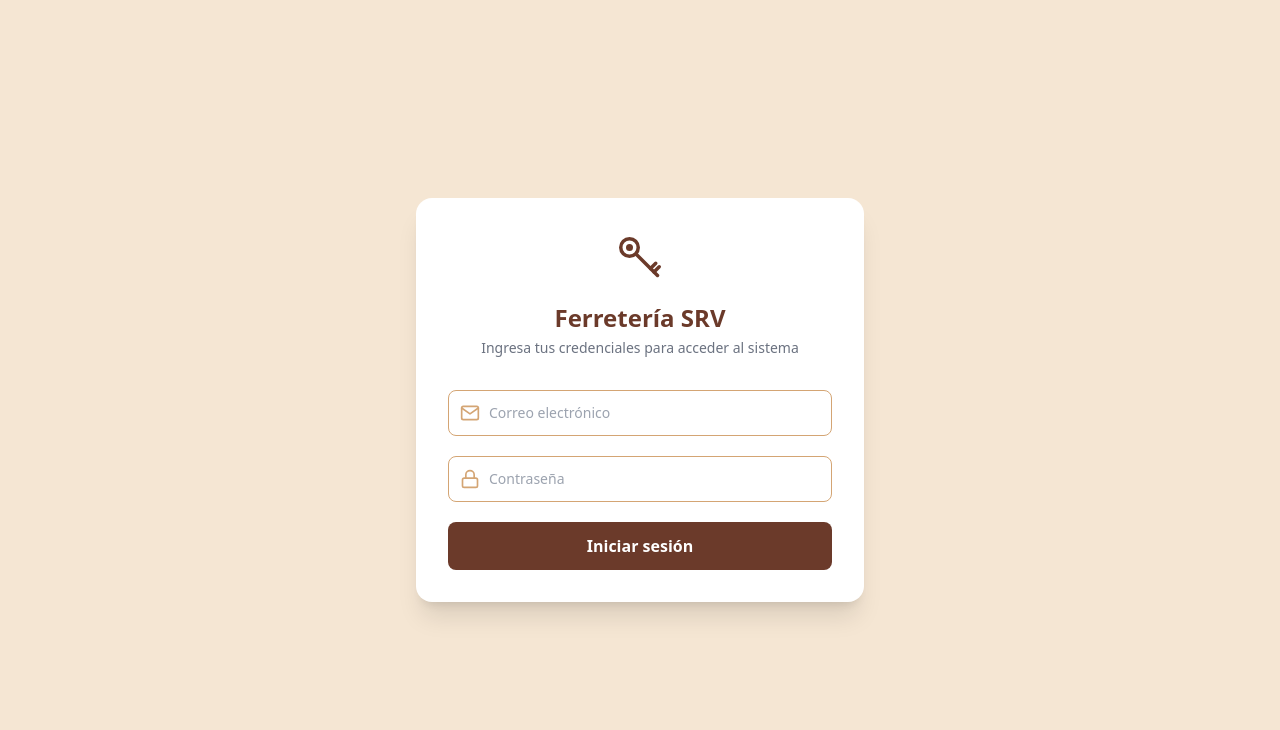
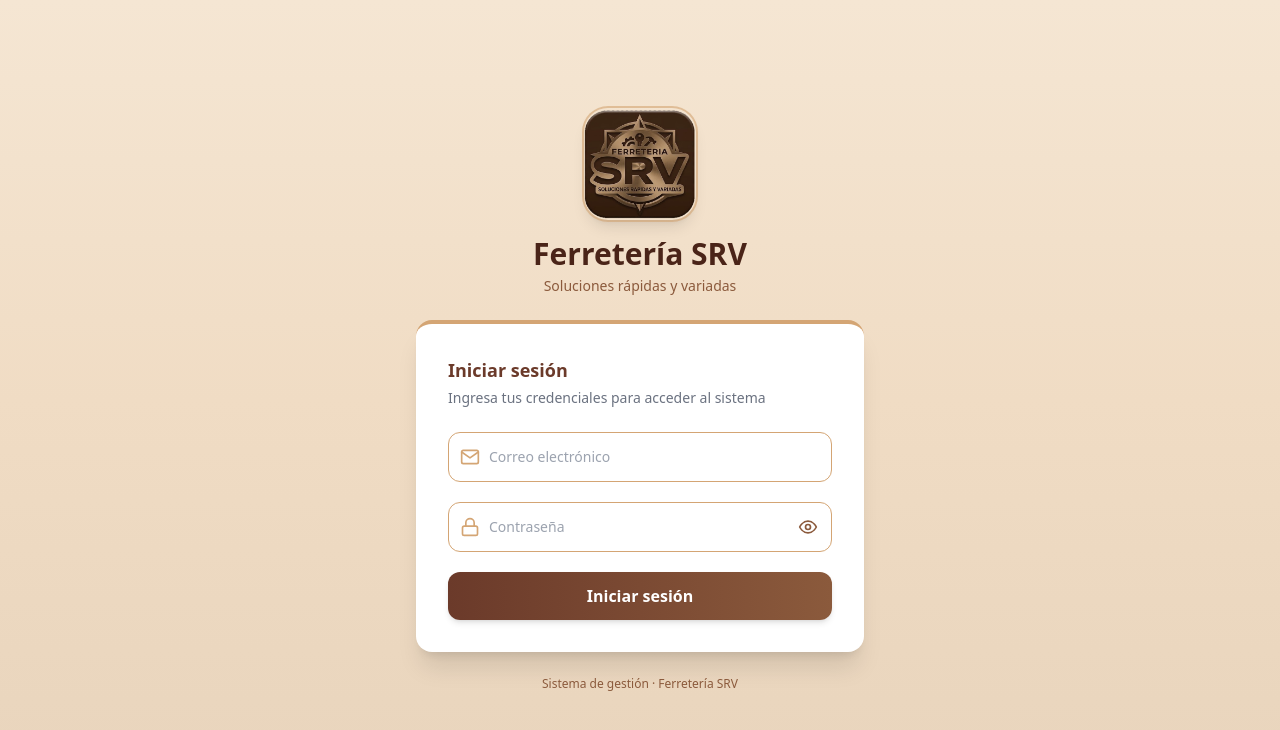
Before and after one commit to JeffersonQuin/Ferreteria-SRV, a Nuxt app: page / in a window 1280 px wide. Shown: the top 730 px of the page. Built offline with nearby package versions, Linux system fonts and the light colour scheme; no server answers.

Commit message:
Correciones de sidebar y login

```diff
--- a/app/components/AppCard.vue
+++ b/app/components/AppCard.vue
@@ -8,9 +8,9 @@ defineProps<{
 <template>
   <NuxtLink
     :to="to"
-    class="group flex min-h-32 flex-col items-center justify-center gap-3 rounded-2xl border border-[#D4A574] bg-white p-5 text-center shadow-sm transition-all duration-200 hover:-translate-y-0.5 hover:shadow-lg focus:outline-none focus:ring-2 focus:ring-[#D4A574] focus:ring-offset-2 active:scale-95"
+    class="group flex min-h-32 flex-col items-center justify-center gap-3 rounded-2xl border border-[#D4A574]/70 bg-gradient-to-b from-white to-[#FBF3E8] p-4 text-center shadow-sm transition-all duration-200 hover:-translate-y-0.5 hover:shadow-lg focus:outline-none focus:ring-2 focus:ring-[#D4A574] focus:ring-offset-2 active:scale-95 sm:p-5"
   >
-    <span class="flex h-16 w-16 items-center justify-center rounded-full bg-[#6B3A2A] text-white transition-colors duration-200 group-hover:bg-[#8B5A3C]">
+    <span class="flex h-16 w-16 items-center justify-center rounded-full bg-gradient-to-br from-[#6B3A2A] to-[#8B5A3C] text-white shadow-md transition-transform duration-200 group-hover:scale-105">
       <slot name="icon" />
     </span>
     <span class="text-sm font-semibold leading-tight text-[#6B3A2A] sm:text-base">{{ label }}</span>
--- a/app/components/UserInfo.vue
+++ b/app/components/UserInfo.vue
@@ -3,19 +3,23 @@ const { user, signOut } = useAuth()
 </script>
 
 <template>
-  <div class="flex items-center gap-4 rounded-lg border border-[#D4A574] bg-white p-4">
-    <img
-      :src="user?.user_metadata?.avatar_url ?? '/placeholder-avatar.png'"
-      :alt="user?.user_metadata?.full_name ?? 'Usuario'"
-      class="h-12 w-12 rounded-full object-cover"
-    >
-    <div class="flex flex-col">
-      <span class="font-semibold text-[#6B3A2A]">{{ user?.user_metadata?.full_name }}</span>
-      <span class="text-sm text-gray-600">{{ user?.email }}</span>
+  <div class="flex flex-col gap-3 rounded-2xl border border-[#D4A574] bg-white p-4 shadow-sm sm:flex-row sm:items-center">
+    <div class="flex min-w-0 items-center gap-3">
+      <img
+        :src="user?.user_metadata?.avatar_url ?? '/placeholder-avatar.png'"
+        :alt="user?.user_metadata?.full_name ?? 'Usuario'"
+        width="48"
+        height="48"
+        class="h-12 w-12 shrink-0 rounded-full object-cover ring-2 ring-[#D4A574]"
+      >
+      <div class="flex min-w-0 flex-col">
+        <span class="truncate font-semibold text-[#6B3A2A]">{{ user?.user_metadata?.full_name }}</span>
+        <span class="truncate text-sm text-gray-600">{{ user?.email }}</span>
+      </div>
     </div>
     <button
       type="button"
-      class="ml-auto rounded bg-[#6B3A2A] px-4 py-2 text-sm font-semibold text-white hover:bg-[#8B5A3C]"
+      class="inline-flex min-h-11 items-center justify-center rounded-lg bg-[#6B3A2A] px-4 py-2 text-sm font-semibold text-white transition-colors duration-200 hover:bg-[#8B5A3C] focus:outline-none focus:ring-2 focus:ring-[#D4A574] focus:ring-offset-2 sm:ml-auto"
       @click="signOut"
     >
       Cerrar sesión
--- a/app/pages/dashboard/index.vue
+++ b/app/pages/dashboard/index.vue
@@ -4,15 +4,24 @@ useHead({ title: 'Ferretería SRV - Dashboard' })
 </script>
 
 <template>
-  <section aria-labelledby="dashboard-title" class="mx-auto flex max-w-5xl flex-col gap-6">
-    <header>
-      <h1 id="dashboard-title" class="text-2xl font-bold text-[#6B3A2A] sm:text-3xl">Ferretería SRV</h1>
-      <p class="mt-1 text-sm text-gray-600">Elige una aplicación para empezar</p>
+  <section aria-labelledby="dashboard-title" class="mx-auto flex max-w-5xl flex-col gap-5 sm:gap-6">
+    <header class="flex items-center gap-4 rounded-2xl bg-gradient-to-r from-[#4A2418] to-[#6B3A2A] p-4 text-white shadow-lg sm:p-5">
+      <img
+        src="/Logo.png"
+        alt="Ferretería SRV"
+        width="64"
+        height="64"
+        class="h-14 w-14 shrink-0 rounded-2xl object-contain shadow-md ring-2 ring-[#D4A574]/70 sm:h-16 sm:w-16"
+      >
+      <div class="min-w-0">
+        <h1 id="dashboard-title" class="text-xl font-bold sm:text-3xl">Ferretería SRV</h1>
+        <p class="mt-0.5 text-sm text-[#F5E6D3]">Elige una aplicación para empezar</p>
+      </div>
     </header>
 
     <UserInfo />
 
-    <nav aria-label="Aplicaciones" class="grid grid-cols-2 gap-4 sm:grid-cols-3 lg:grid-cols-4">
+    <nav aria-label="Aplicaciones" class="grid grid-cols-2 gap-3 sm:grid-cols-3 sm:gap-4 lg:grid-cols-4">
       <AppCard to="/dashboard/clientes" label="Clientes">
         <template #icon>
           <svg class="h-8 w-8" viewBox="0 0 24 24" fill="none" stroke="currentColor" stroke-width="2" aria-hidden="true">
--- a/app/pages/index.vue
+++ b/app/pages/index.vue
@@ -3,6 +3,7 @@ definePageMeta({ middleware: 'auth' })
 
 const email = ref('')
 const password = ref('')
+const showPassword = ref(false)
 
 const { signInWithEmail, loading, error } = useAuth()
 
@@ -12,26 +13,23 @@ async function handleSubmit() {
 </script>
 
 <template>
-  <div class="flex min-h-screen items-center justify-center bg-[#F5E6D3] px-4">
-    <div class="w-full max-w-md rounded-2xl bg-white p-6 shadow-xl sm:p-8">
-      <div class="mb-4 flex justify-center">
-        <svg
-          class="h-14 w-14 text-[#6B3A2A]"
-          viewBox="0 0 64 64"
-          fill="none"
-          xmlns="http://www.w3.org/2000/svg"
-          aria-hidden="true"
+  <div class="flex min-h-screen flex-col items-center justify-center bg-gradient-to-b from-[#F5E6D3] via-[#F0DCC4] to-[#E8D4BC] px-4 py-8">
+    <div class="w-full max-w-md">
+      <div class="mb-6 flex flex-col items-center text-center">
+        <img
+          src="/Logo.png"
+          alt="Ferretería SRV"
+          width="112"
+          height="112"
+          class="h-24 w-24 rounded-3xl object-contain shadow-lg ring-2 ring-[#D4A574]/60 sm:h-28 sm:w-28"
         >
-          <circle cx="20" cy="20" r="10" stroke="currentColor" stroke-width="4" fill="none" />
-          <circle cx="20" cy="20" r="4" fill="currentColor" />
-          <line x1="28" y1="28" x2="52" y2="52" stroke="currentColor" stroke-width="4" stroke-linecap="round" />
-          <line x1="44" y1="44" x2="50" y2="38" stroke="currentColor" stroke-width="4" stroke-linecap="round" />
-          <line x1="48" y1="48" x2="54" y2="42" stroke="currentColor" stroke-width="4" stroke-linecap="round" />
-        </svg>
+        <h1 class="mt-4 text-3xl font-bold text-[#4A2418]">Ferretería SRV</h1>
+        <p class="mt-1 text-sm font-medium text-[#8B5A3C]">Soluciones rápidas y variadas</p>
       </div>
 
-      <h1 class="mb-1 text-center text-2xl font-bold text-[#6B3A2A]">Ferretería SRV</h1>
-      <p class="mb-8 text-center text-sm text-gray-500">
+      <div class="rounded-2xl border-t-4 border-[#D4A574] bg-white p-6 shadow-xl sm:p-8">
+        <h2 class="text-lg font-bold text-[#6B3A2A]">Iniciar sesión</h2>
+        <p class="mb-6 mt-1 text-sm text-gray-500">
           Ingresa tus credenciales para acceder al sistema
         </p>
 
@@ -60,7 +58,7 @@ async function handleSubmit() {
               required
               placeholder="Correo electrónico"
               autocomplete="email"
-            class="w-full rounded-lg border border-[#D4A574] bg-white py-3 pl-10 pr-4 text-sm text-gray-800 placeholder-gray-400 transition-colors duration-200 focus:border-[#6B3A2A] focus:outline-none focus:ring-2 focus:ring-[#D4A574]"
+              class="w-full rounded-xl border border-[#D4A574] bg-white py-3.5 pl-10 pr-4 text-base text-gray-800 placeholder-gray-400 transition-colors duration-200 focus:border-[#6B3A2A] focus:outline-none focus:ring-2 focus:ring-[#D4A574] sm:text-sm"
             >
           </div>
 
@@ -84,12 +82,48 @@ async function handleSubmit() {
             <input
               id="login-password"
               v-model="password"
-            type="password"
+              :type="showPassword ? 'text' : 'password'"
               required
               placeholder="Contraseña"
               autocomplete="current-password"
-            class="w-full rounded-lg border border-[#D4A574] bg-white py-3 pl-10 pr-4 text-sm text-gray-800 placeholder-gray-400 transition-colors duration-200 focus:border-[#6B3A2A] focus:outline-none focus:ring-2 focus:ring-[#D4A574]"
+              class="w-full rounded-xl border border-[#D4A574] bg-white py-3.5 pl-10 pr-12 text-base text-gray-800 placeholder-gray-400 transition-colors duration-200 focus:border-[#6B3A2A] focus:outline-none focus:ring-2 focus:ring-[#D4A574] sm:text-sm"
             >
+            <button
+              type="button"
+              class="absolute inset-y-0 right-0 flex w-12 items-center justify-center rounded-r-xl text-[#8B5A3C] transition-colors duration-200 hover:text-[#6B3A2A] focus:outline-none focus-visible:ring-2 focus-visible:ring-[#D4A574]"
+              :aria-label="showPassword ? 'Ocultar contraseña' : 'Mostrar contraseña'"
+              :aria-pressed="showPassword"
+              @click="showPassword = !showPassword"
+            >
+              <svg
+                v-if="!showPassword"
+                class="h-5 w-5"
+                viewBox="0 0 24 24"
+                fill="none"
+                stroke="currentColor"
+                stroke-width="2"
+                stroke-linecap="round"
+                stroke-linejoin="round"
+                aria-hidden="true"
+              >
+                <path d="M2 12s3.5-7 10-7 10 7 10 7-3.5 7-10 7S2 12 2 12Z" />
+                <circle cx="12" cy="12" r="3" />
+              </svg>
+              <svg
+                v-else
+                class="h-5 w-5"
+                viewBox="0 0 24 24"
+                fill="none"
+                stroke="currentColor"
+                stroke-width="2"
+                stroke-linecap="round"
+                stroke-linejoin="round"
+                aria-hidden="true"
+              >
+                <path d="M9.9 4.2A10.9 10.9 0 0 1 12 4c6.5 0 10 7 10 7a18 18 0 0 1-3 3.9M6.6 6.6A18 18 0 0 0 2 11s3.5 7 10 7a10.9 10.9 0 0 0 4-.7" />
+                <path d="M9.4 9.4a3 3 0 0 0 4.2 4.2M2 2l20 20" />
+              </svg>
+            </button>
           </div>
 
           <div v-if="error" role="alert" class="rounded-lg border border-red-200 bg-red-50 px-4 py-3">
@@ -99,7 +133,7 @@ async function handleSubmit() {
           <button
             type="submit"
             :disabled="loading"
-          class="flex w-full items-center justify-center gap-2 rounded-lg bg-[#6B3A2A] py-3 font-semibold text-white transition-colors duration-200 hover:bg-[#8B5A3C] disabled:cursor-not-allowed disabled:opacity-60"
+            class="flex min-h-12 w-full items-center justify-center gap-2 rounded-xl bg-gradient-to-r from-[#6B3A2A] to-[#8B5A3C] py-3 font-semibold text-white shadow-md transition-all duration-200 hover:from-[#5A2F21] hover:to-[#6B3A2A] focus:outline-none focus:ring-2 focus:ring-[#D4A574] focus:ring-offset-2 active:scale-[0.98] disabled:cursor-not-allowed disabled:opacity-60"
           >
             <svg
               v-if="loading"
@@ -116,5 +150,8 @@ async function handleSubmit() {
           </button>
         </form>
       </div>
+
+      <p class="mt-6 text-center text-xs text-[#8B5A3C]">Sistema de gestión · Ferretería SRV</p>
+    </div>
   </div>
 </template>
```
Lines whose indentation alone changed are shown as unchanged.
